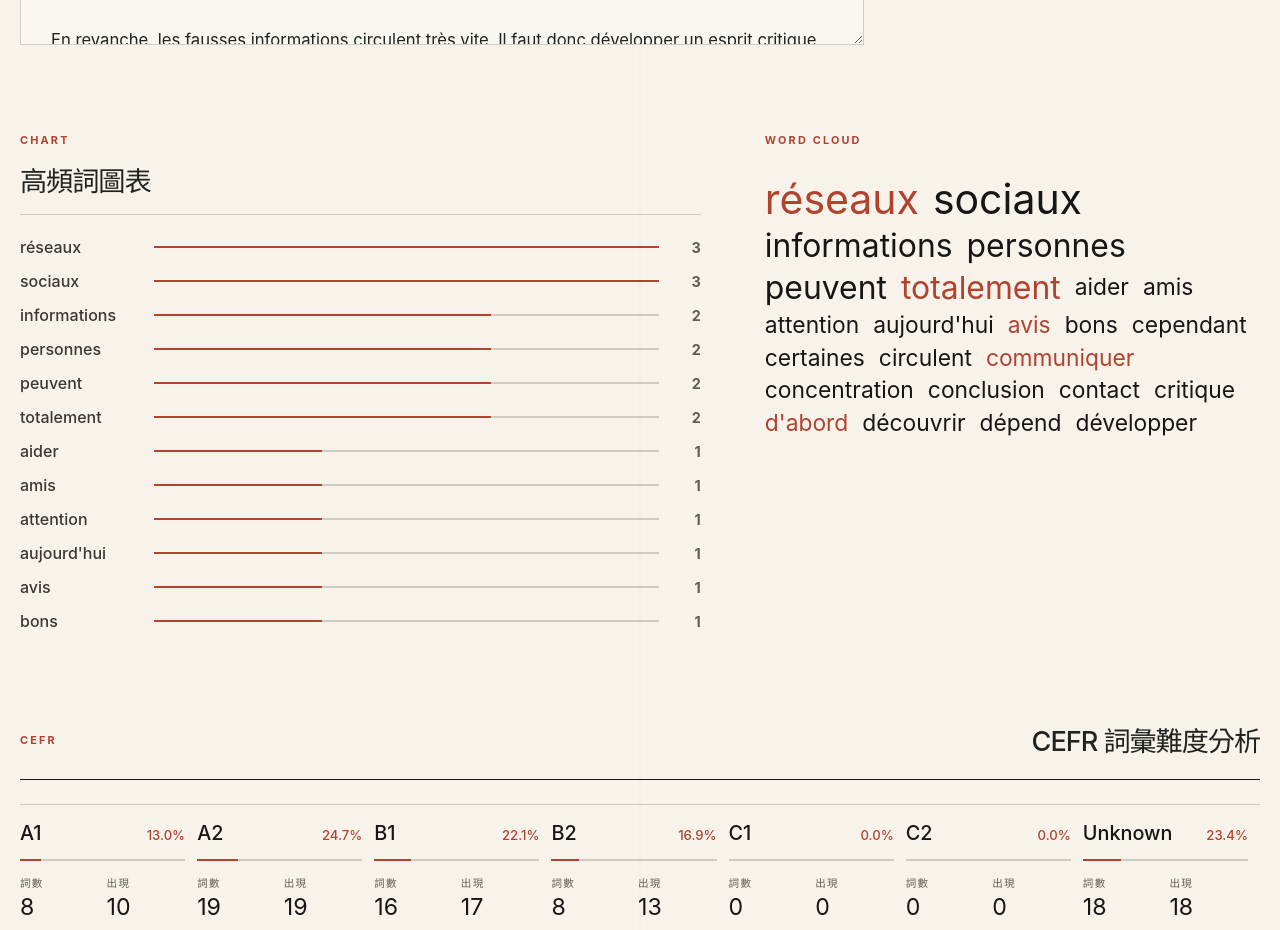
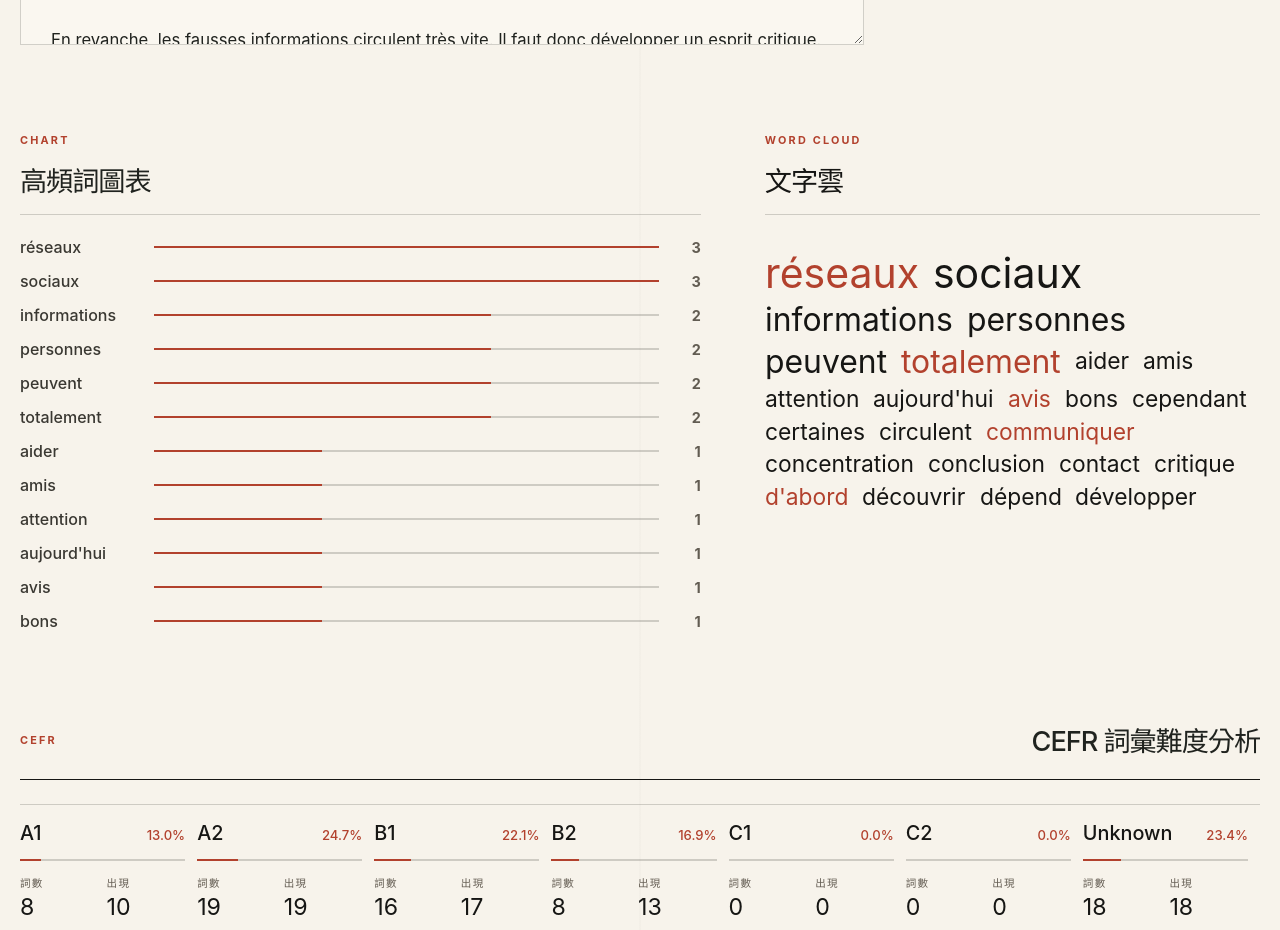
Before and after one commit to fishpka/french, a React (Vite) app: page / in a window 1280 px wide. Shown: the part 1240-2170 px from the top of the page. Built offline with nearby package versions, Linux system fonts and the light colour scheme.

Commit message:
Add Lottie support and word cloud animation

```diff
--- a/package.json
+++ b/package.json
@@ -7,6 +7,7 @@
   },
   "dependencies": {
     "@vitejs/plugin-react": "latest",
+    "lottie-react": "^2.4.1",
     "lucide-react": "latest",
     "react": "latest",
     "react-dom": "latest",
--- a/src/App.jsx
+++ b/src/App.jsx
@@ -374,6 +374,8 @@ export default function App() {
   const [dictionaryCopyStatus, setDictionaryCopyStatus] = useState('');
   const analysis = useMemo(() => analyzeText(text), [text]);
   const maxCount = analysis.topWords[0]?.count || 1;
+  const cloudWords = analysis.topWords.slice(0, 24);
+  const cloudAnimationKey = useMemo(() => getWordCountSignature(cloudWords), [cloudWords]);
   const initialSignature = useMemo(() => getWordCountSignature(analyzeText(sampleText).wordCounts), []);
   const lastStoredSignatureRef = useRef(initialSignature);
   const topUserWords = userWords.slice(0, 10);
@@ -560,15 +562,22 @@ export default function App() {
             </div>
           </section>
 
-          <section className="cloud-panel">
-            <p className="eyebrow">Word cloud</p>
-            <div className="word-cloud">
-              {analysis.topWords.map((item, index) => (
+          <section className="cloud-panel" aria-labelledby="word-cloud-title">
+            <div className="cloud-panel__heading">
+              <div>
+                <p className="eyebrow">Word cloud</p>
+                <h2 id="word-cloud-title">文字雲</h2>
+              </div>
+            </div>
+            <div className="word-cloud" key={cloudAnimationKey}>
+              {cloudWords.map((item, index) => (
                 <span
                   key={item.word}
+                  aria-label={`${item.word}, ${item.count} 次`}
                   style={{
                     '--size': `${0.86 + (item.count / maxCount) * 1.7}rem`,
                     '--tone': index % 5,
+                    '--index': index,
                   }}
                 >
                   {item.word}
--- a/src/styles.css
+++ b/src/styles.css
@@ -36,6 +36,26 @@ textarea {
 a {
   color: inherit;
   text-decoration: none;
+}
+
+.lottie-player {
+  display: flex;
+  align-items: center;
+  justify-content: center;
+  width: 100%;
+  max-width: 100%;
+  min-width: 0;
+}
+
+.lottie-player__animation {
+  width: 100%;
+  max-width: 100%;
+}
+
+.lottie-player__animation svg {
+  display: block;
+  width: 100%;
+  height: auto;
 }
 
 .navbar {
@@ -1420,6 +1440,34 @@ textarea:focus {
   animation: bar-draw 740ms calc(var(--index) * 34ms) var(--motion-ease) both;
 }
 
+.cloud-panel__heading {
+  display: flex;
+  align-items: flex-end;
+  justify-content: space-between;
+  gap: 18px;
+  margin-bottom: 18px;
+  padding-bottom: 15px;
+  border-bottom: 1px solid var(--line);
+}
+
+.cloud-panel__heading h2 {
+  margin: 0;
+  color: var(--ink);
+  font-family: var(--display);
+  font-size: clamp(1.45rem, 2.2vw, 1.7rem);
+  font-weight: 500;
+  letter-spacing: -0.04em;
+}
+
+.cloud-panel__heading > span {
+  flex: 0 0 auto;
+  color: var(--ink-muted);
+  font-size: 0.72rem;
+  font-weight: 650;
+  letter-spacing: 0.14em;
+  text-transform: uppercase;
+}
+
 .word-cloud {
   align-content: flex-start;
   justify-content: flex-start;
@@ -1435,10 +1483,18 @@ textarea:focus {
   color: var(--ink);
   font-family: var(--display);
   font-weight: 400;
+  opacity: 0;
+  transform: translateY(16px) scale(0.9);
+  transform-origin: center;
+  will-change: opacity, transform;
 }
 
 .word-cloud span:nth-child(5n + 1) {
   color: var(--accent);
+}
+
+.analysis-grid.is-visible .word-cloud span {
+  animation: word-pop 620ms calc(120ms + var(--index) * 86ms) var(--motion-ease) both;
 }
 
 .cefr-panel {
@@ -1655,6 +1711,31 @@ textarea:focus {
   to {
     opacity: 1;
     transform: translateX(0);
+  }
+}
+
+@keyframes word-pop {
+  0% {
+    opacity: 0;
+    transform: translateY(16px) scale(0.9);
+  }
+
+  72% {
+    opacity: 1;
+    transform: translateY(-2px) scale(1.04);
+  }
+
+  100% {
+    opacity: 1;
+    transform: translateY(0) scale(1);
+  }
+}
+
+@media (prefers-reduced-motion: reduce) {
+  .analysis-grid.is-visible .word-cloud span {
+    animation: none;
+    opacity: 1;
+    transform: none;
   }
 }
 
@@ -1872,6 +1953,12 @@ textarea:focus {
     width: 100%;
   }
 
+  .cloud-panel__heading {
+    align-items: flex-start;
+    flex-direction: column;
+    gap: 8px;
+  }
+
   .bar-row {
     grid-template-columns: minmax(72px, 0.8fr) minmax(0, 1fr) 28px;
     gap: 9px;
```
Also changed, not shown: src/components/LottiePlayer.jsx (added, +28 -0 lines), 1 other file (tests, documents, lock files or other folders).
